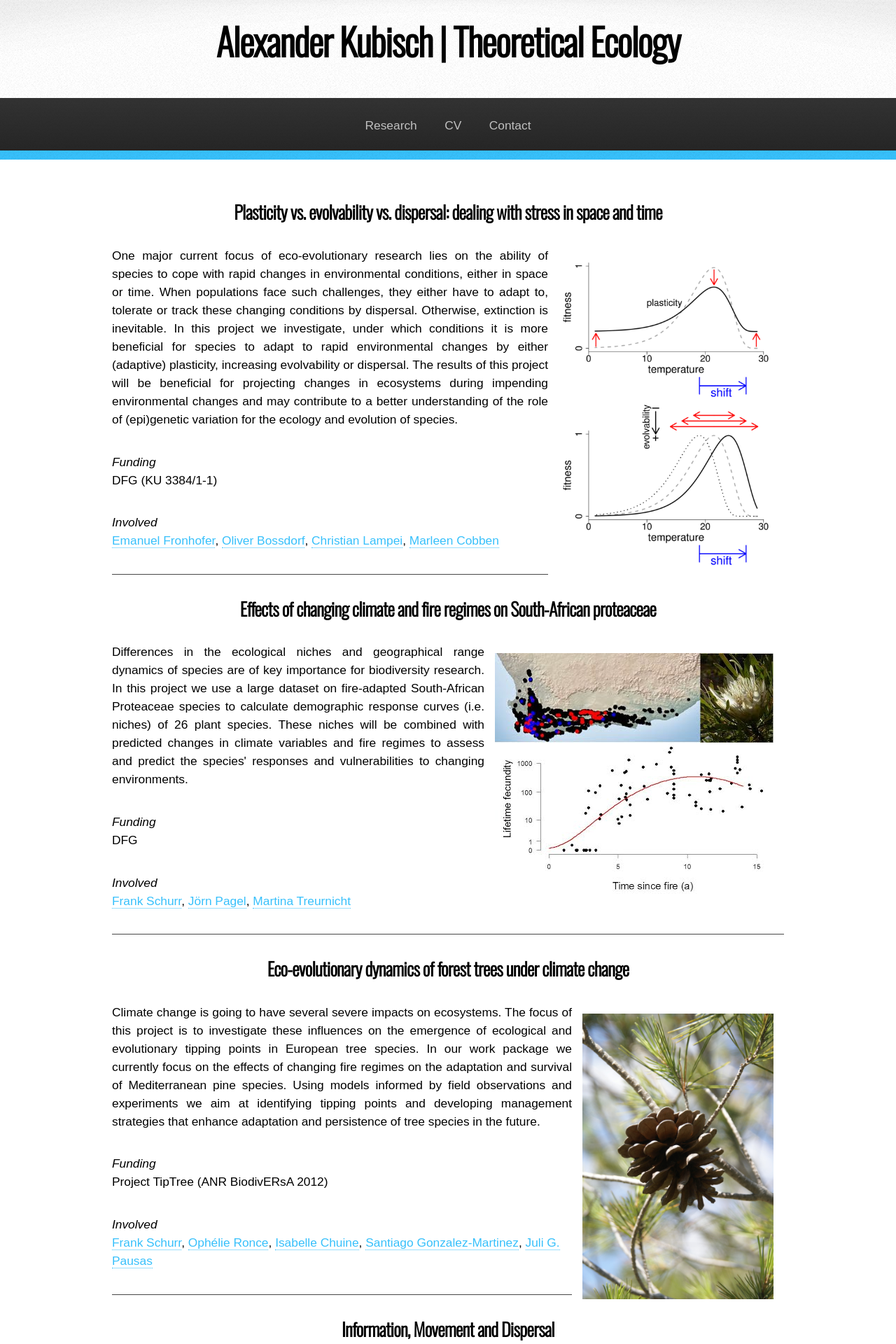
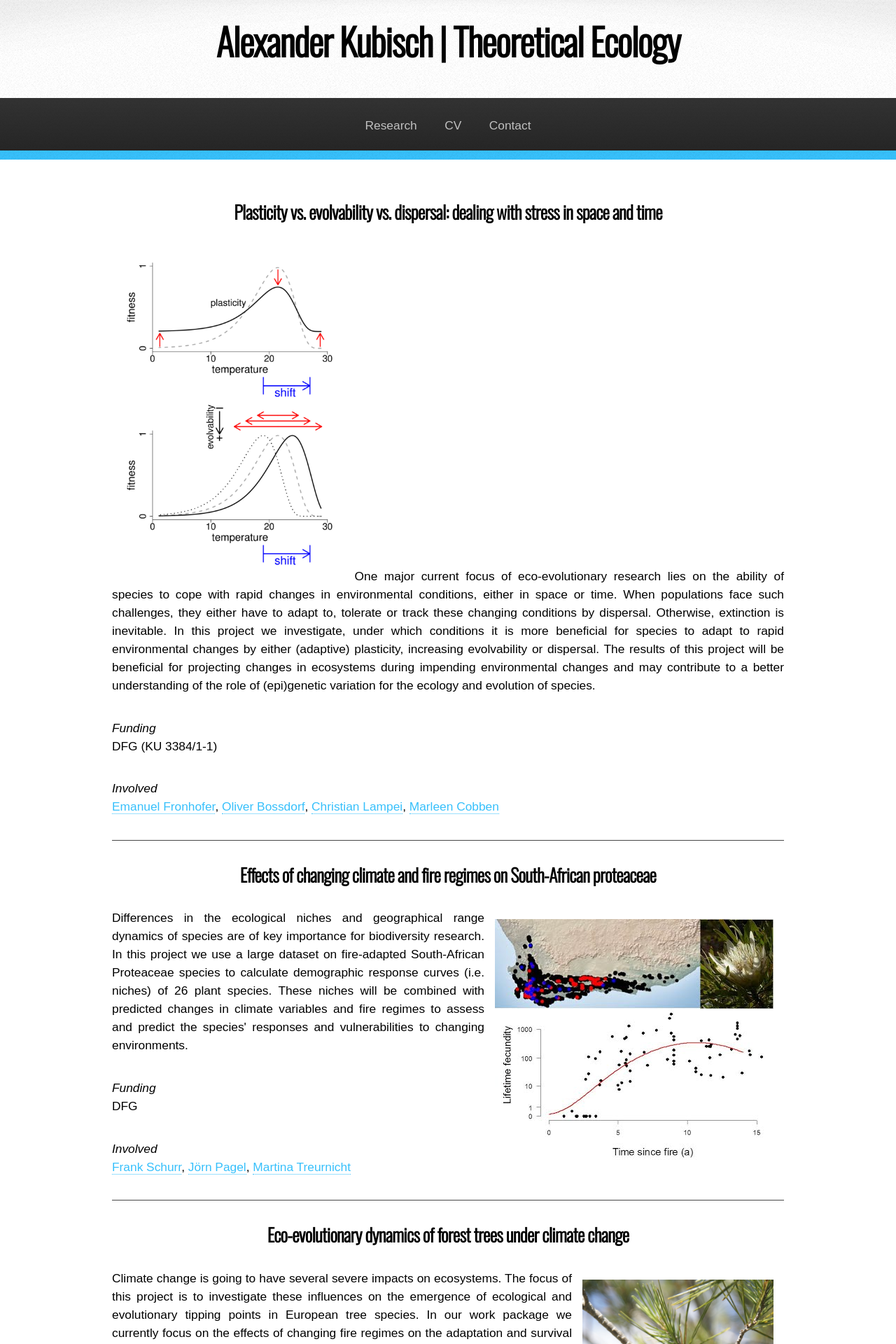
Before and after one commit to akubisch/akubisch.github.io, a Jekyll site: the page built from projects/index.html, in a window 1280 px wide. Shown: the top 1920 px of the page at 70% size. Built offline with Jekyll 4.4.1, drawn with Linux system fonts in a browser that asks for light colours.

```diff
--- a/projects/index.html
+++ b/projects/index.html
@@ -14,7 +14,7 @@
 
 						<h3>Plasticity vs. evolvability vs. dispersal: dealing with stress in space and time</h3>
 
-						<p align="justify"><img src="{{ site.baseurl }}/img/evolv_proj.png" alt="KU_DFG_img" style="margin: 15px; float: right" width=307 height=447>
+						<p align="justify"><img src="{{ site.baseurl }}/img/evolv_proj.png" alt="KU_DFG_img" style="margin: 15px; float: center" width=307 height=447>
 							One major current focus of eco-evolutionary research lies on the ability of species to cope with rapid changes in environmental conditions, either in space or time. When populations face such challenges, they either have to adapt to, tolerate or track these changing conditions by dispersal. Otherwise, extinction is inevitable. In this project we investigate, under which conditions it is more beneficial for species to adapt to rapid environmental changes by either (adaptive) plasticity, increasing evolvability or dispersal. The results of this project will be beneficial for projecting changes in ecosystems during impending environmental changes and may contribute to a better understanding of the role of (epi)genetic variation for the ecology and evolution of species.</p>
 
 						<p><em>Funding</em><br />
```
